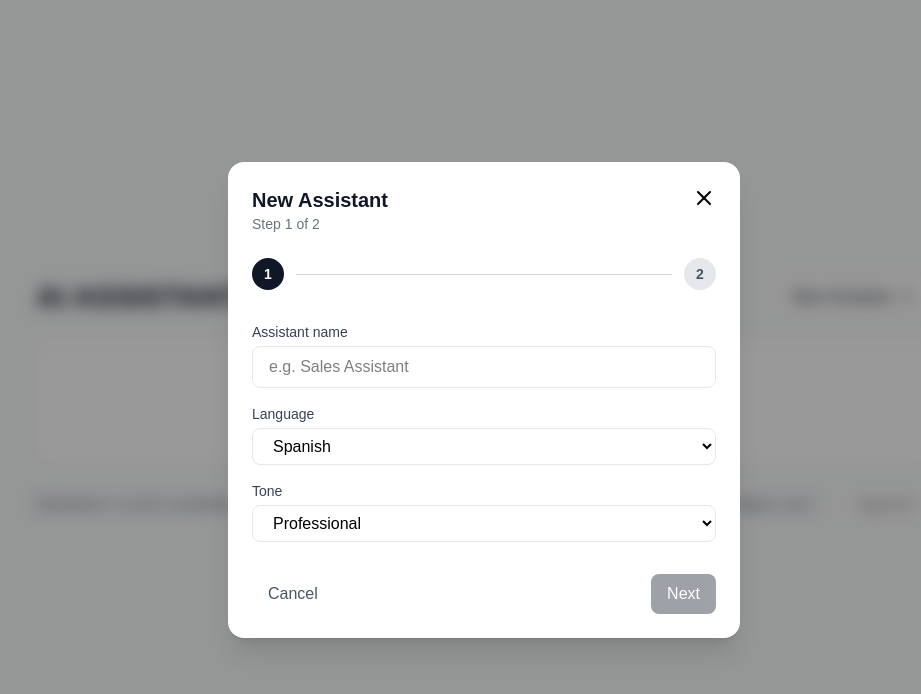
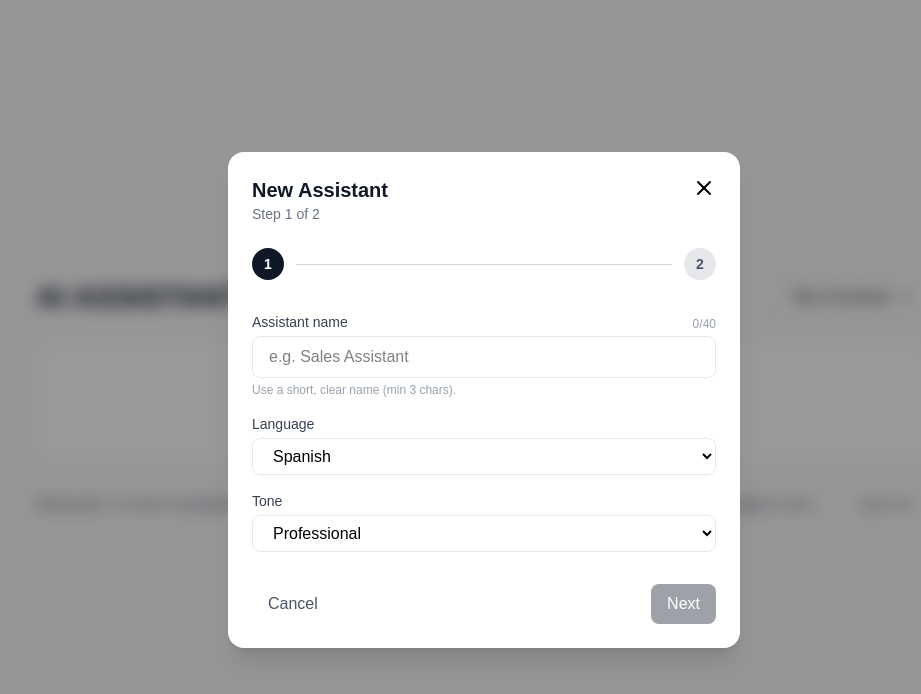
Before and after one commit to Jmchavarria/funnelhot, a Next.js app: page / in a window 1280 px wide. Both pictures are taken after a click on the button "New Assistant". Shown: the top 694 px of the page, without its empty margins (156-1077 px from the left). Built offline with nearby package versions, Linux system fonts and the light colour scheme.

Commit message:
Se aplicaron validaciones en tiempo real en el modal newAssitant

```diff
--- a/app/components/NewAssistantModal.tsx
+++ b/app/components/NewAssistantModal.tsx
@@ -25,6 +25,9 @@ const DEFAULT_FORM = {
   audioEnabled: false,
 };
 
+const MIN_NAME = 3;
+const MAX_NAME = 40;
+
 export const NewAssistantModal: React.FC<NewAssistantModalProps> = ({
   open,
   onClose,
@@ -39,6 +42,9 @@ export const NewAssistantModal: React.FC<NewAssistantModalProps> = ({
   const [step, setStep] = useState<Step>(1);
   const [form, setForm] = useState(() => DEFAULT_FORM);
 
+  // ✅ realtime name validation state
+  const [nameTouched, setNameTouched] = useState(false);
+
   // -----------------------------
   // SCROLL LOCK (BODY)
   // -----------------------------
@@ -46,16 +52,14 @@ export const NewAssistantModal: React.FC<NewAssistantModalProps> = ({
     if (!open) return;
 
     const scrollY = window.scrollY;
-    const scrollbarWidth =
-      window.innerWidth - document.documentElement.clientWidth;
+    const scrollbarWidth = window.innerWidth - document.documentElement.clientWidth;
 
     document.body.style.position = 'fixed';
     document.body.style.top = `-${scrollY}px`;
     document.body.style.left = '0';
     document.body.style.right = '0';
     document.body.style.overflow = 'hidden';
-    document.body.style.paddingRight =
-      scrollbarWidth > 0 ? `${scrollbarWidth}px` : '';
+    document.body.style.paddingRight = scrollbarWidth > 0 ? `${scrollbarWidth}px` : '';
 
     return () => {
       document.body.style.position = '';
@@ -73,6 +77,8 @@ export const NewAssistantModal: React.FC<NewAssistantModalProps> = ({
   // -----------------------------
   useEffect(() => {
     if (!open) return;
+
+    setNameTouched(false);
 
     if (isEditMode) {
       setStep(1);
@@ -126,13 +132,21 @@ export const NewAssistantModal: React.FC<NewAssistantModalProps> = ({
   // -----------------------------
   // VALIDATIONS
   // -----------------------------
-  const totalResponses = useMemo(
-    () => form.short + form.medium + form.long,
-    [form.short, form.medium, form.long]
-  );
+  const totalResponses = useMemo(() => form.short + form.medium + form.long, [form.short, form.medium, form.long]);
+
+  // ✅ normalize checks
+  const nameTrimmed = form.name.trim();
+  const nameLength = nameTrimmed.length;
+
+  const nameError = useMemo(() => {
+    if (!nameTrimmed) return `Assistant name is required.`;
+    if (nameLength < MIN_NAME) return `Name must be at least ${MIN_NAME} characters.`;
+    if (nameLength > MAX_NAME) return `Name must be at most ${MAX_NAME} characters.`;
+    return '';
+  }, [nameTrimmed, nameLength]);
 
   const isStep1Valid =
-    form.name.trim().length > 0 &&
+    !nameError &&
     form.language.length > 0 &&
     form.tone.length > 0;
 
@@ -153,6 +167,7 @@ export const NewAssistantModal: React.FC<NewAssistantModalProps> = ({
 
     setForm(DEFAULT_FORM);
     setStep(1);
+    setNameTouched(false);
     onClose();
   };
 
@@ -160,28 +175,41 @@ export const NewAssistantModal: React.FC<NewAssistantModalProps> = ({
     if (isEditMode) {
       setForm(DEFAULT_FORM);
       setStep(1);
+      setNameTouched(false);
     } else {
-      // si NO quieres persistir cuando cancelas:
       localStorage.removeItem(STORAGE_KEY_FORM);
       localStorage.removeItem(STORAGE_KEY_STEP);
       setForm(DEFAULT_FORM);
       setStep(1);
+      setNameTouched(false);
     }
 
     onClose();
   };
 
+  const handleNameChange = (value: string) => {
+    // ✅ no leading spaces, collapse excessive spaces
+    const cleaned = value.replace(/^\s+/, '').replace(/\s{2,}/g, ' ');
+    setForm({ ...form, name: cleaned });
+    if (!nameTouched) setNameTouched(true);
+  };
+
+  const handleNext = () => {
+    // ✅ force showing error if they try to continue
+    setNameTouched(true);
+    if (!isStep1Valid) return;
+    setStep(2);
+  };
 
   // ✅ UN SOLO RETURN CONDICIONAL, AL FINAL DE LOS HOOKS
   if (!open) return null;
 
+  const showNameError = nameTouched && !!nameError;
+
   return (
     <div className="fixed inset-0 z-50 flex items-center justify-center">
       {/* Overlay */}
-      <div
-        className="absolute inset-0 bg-black/40 backdrop-blur-sm"
-        onClick={handleClose}
-      />
+      <div className="absolute inset-0 bg-black/40 backdrop-blur-sm" onClick={handleClose} />
 
       {/* Modal (scrolleable) */}
       <div className="relative bg-white w-full max-w-lg rounded-2xl shadow-xl p-6 z-10 max-h-[85vh] overflow-y-auto">
@@ -210,14 +238,16 @@ export const NewAssistantModal: React.FC<NewAssistantModalProps> = ({
         {/* Step indicator */}
         <div className="flex items-center mb-8">
           <div
-            className={`flex items-center justify-center w-8 h-8 rounded-full text-sm font-bold ${step === 1 ? 'bg-gray-900 text-white' : 'bg-gray-200 text-gray-600'
+            className={`flex items-center justify-center w-8 h-8 rounded-full text-sm font-bold ${
+              step === 1 ? 'bg-gray-900 text-white' : 'bg-gray-200 text-gray-600'
             }`}
           >
             1
           </div>
           <div className="flex-1 h-px bg-gray-300 mx-3" />
           <div
-            className={`flex items-center justify-center w-8 h-8 rounded-full text-sm font-bold ${step === 2 ? 'bg-gray-900 text-white' : 'bg-gray-200 text-gray-600'
+            className={`flex items-center justify-center w-8 h-8 rounded-full text-sm font-bold ${
+              step === 2 ? 'bg-gray-900 text-white' : 'bg-gray-200 text-gray-600'
             }`}
           >
             2
@@ -228,15 +258,37 @@ export const NewAssistantModal: React.FC<NewAssistantModalProps> = ({
         {step === 1 && (
           <div className="space-y-4">
             <div>
-              <label className="block text-sm font-medium text-gray-700 mb-1">
+              <div className="flex items-end justify-between mb-1">
+                <label className="block text-sm font-medium text-gray-700">
                   Assistant name
                 </label>
+                <span className={`text-xs ${nameLength > MAX_NAME ? 'text-red-600' : 'text-gray-400'}`}>
+                  {nameLength}/{MAX_NAME}
+                </span>
+              </div>
+
               <input
                 value={form.name}
-                onChange={(e) => setForm({ ...form, name: e.target.value })}
-                className="w-full px-4 py-2 border border-gray-200 rounded-lg"
+                onChange={(e) => handleNameChange(e.target.value)}
+                onBlur={() => setNameTouched(true)}
+                className={[
+                  'w-full px-4 py-2 rounded-lg transition',
+                  'border',
+                  showNameError ? 'border-red-300 focus:outline-none focus:ring-2 focus:ring-red-200' : 'border-gray-200 focus:outline-none focus:ring-2 focus:ring-gray-200',
+                ].join(' ')}
                 placeholder="e.g. Sales Assistant"
+                maxLength={MAX_NAME + 20} // allow typing a bit beyond to show error nicely
               />
+
+              {showNameError && (
+                <p className="mt-1 text-xs text-red-600">{nameError}</p>
+              )}
+
+              {!showNameError && (
+                <p className="mt-1 text-xs text-gray-400">
+                  Use a short, clear name (min {MIN_NAME} chars).
+                </p>
+              )}
             </div>
 
             <div>
@@ -266,7 +318,7 @@ export const NewAssistantModal: React.FC<NewAssistantModalProps> = ({
                 <option>Formal</option>
                 <option>Casual</option>
                 <option>Professional</option>
-                <option>friendly</option>
+                <option>Friendly</option>
               </select>
             </div>
           </div>
@@ -297,10 +349,7 @@ export const NewAssistantModal: React.FC<NewAssistantModalProps> = ({
                 </div>
               ))}
 
-              <p
-                className={`text-sm ${isStep2Valid ? 'text-green-600' : 'text-red-500'
-                  }`}
-              >
+              <p className={`text-sm ${isStep2Valid ? 'text-green-600' : 'text-red-500'}`}>
                 Total: {totalResponses}%
               </p>
             </div>
@@ -310,9 +359,7 @@ export const NewAssistantModal: React.FC<NewAssistantModalProps> = ({
               <input
                 type="checkbox"
                 checked={form.audioEnabled}
-                onChange={(e) =>
-                  setForm({ ...form, audioEnabled: e.target.checked })
-                }
+                onChange={(e) => setForm({ ...form, audioEnabled: e.target.checked })}
                 className="h-4 w-4"
               />
             </div>
@@ -331,7 +378,7 @@ export const NewAssistantModal: React.FC<NewAssistantModalProps> = ({
           {step === 1 ? (
             <button
               disabled={!isStep1Valid}
-              onClick={() => setStep(2)}
+              onClick={handleNext}
               className="px-4 cursor-pointer py-2 rounded-lg bg-gray-900 text-white disabled:opacity-40"
             >
               Next
```
Lines whose indentation alone changed are shown as unchanged.
